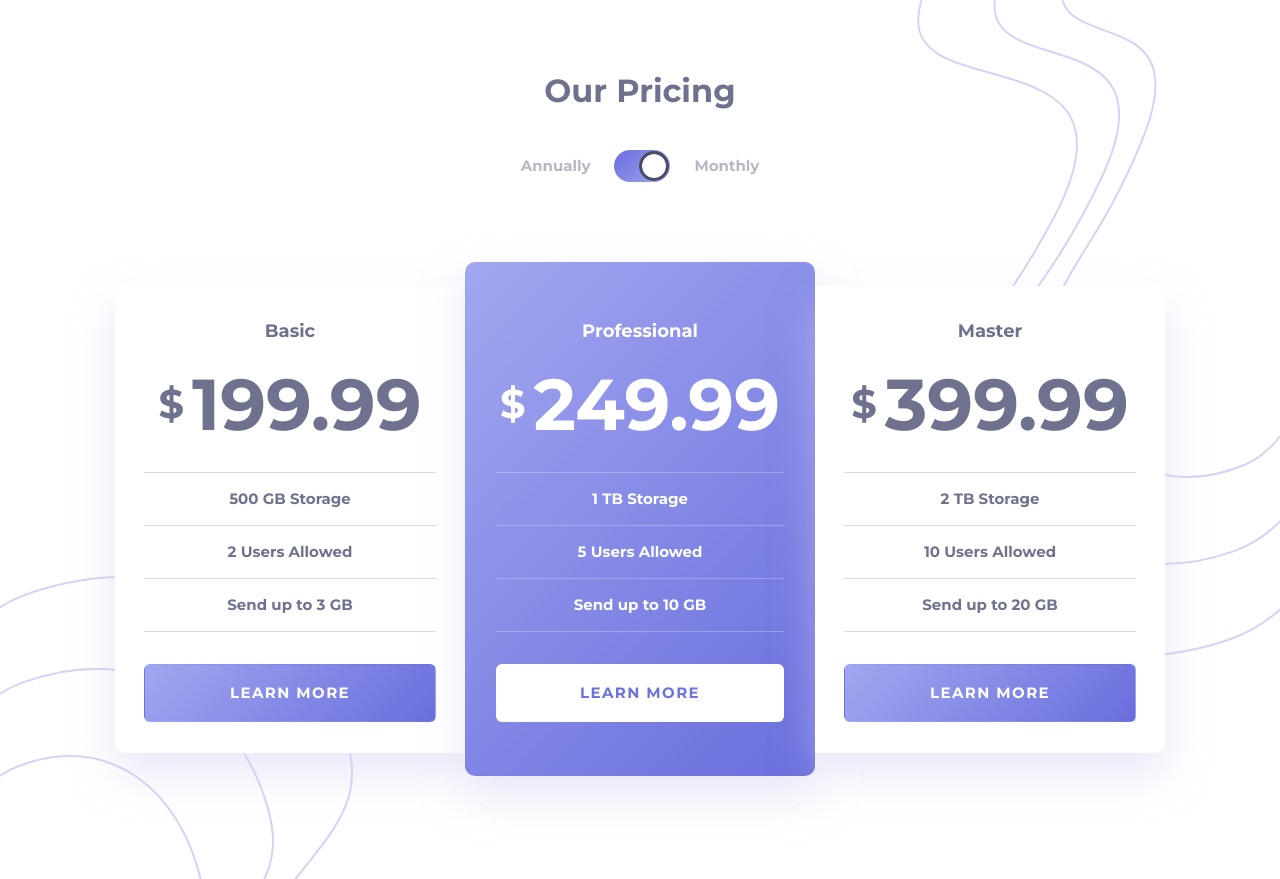
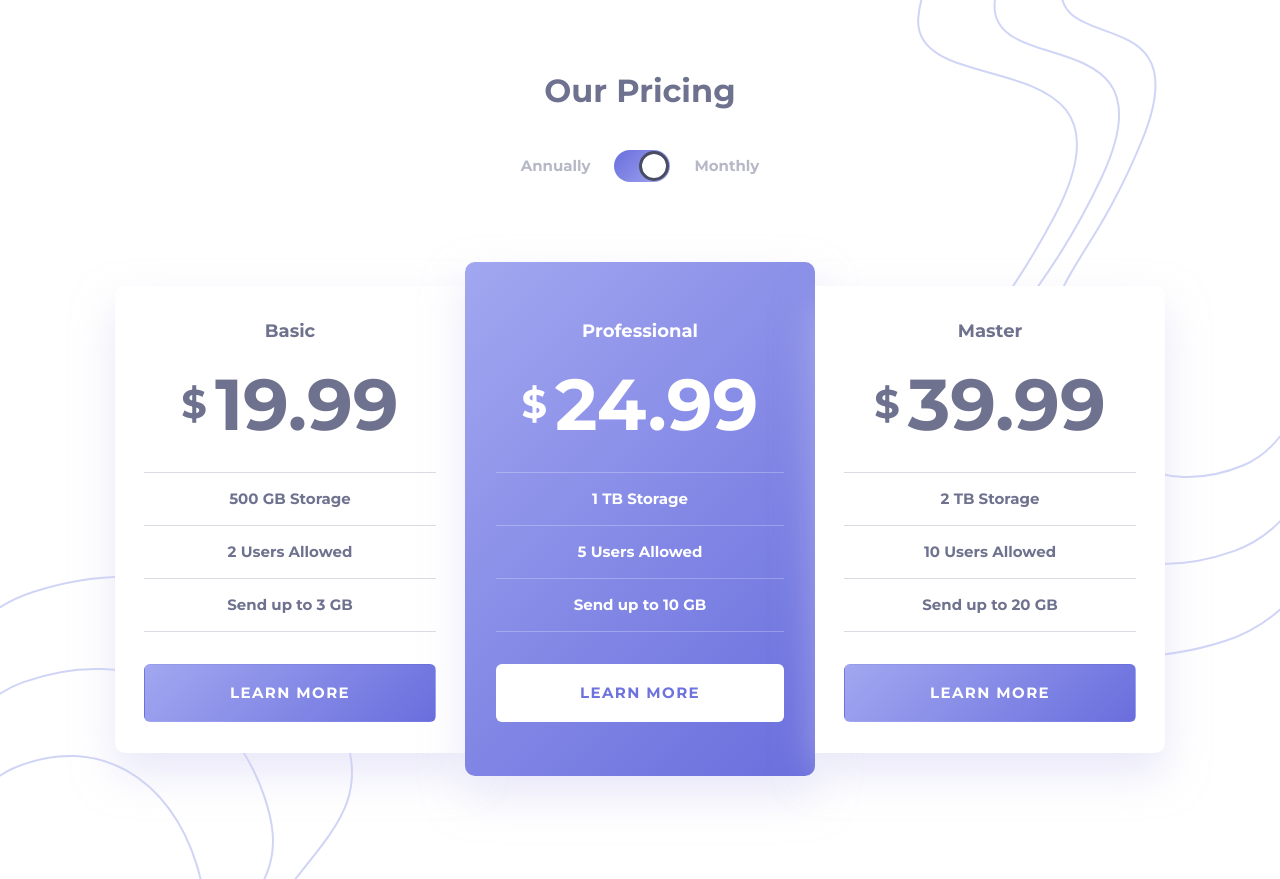
Before and after one commit to diogohenriquesc/fm-pricing-component, a website: page index.html in a window 1280 px wide. Both pictures are taken after a click on the label "Monthly". Drawn offline with Linux system fonts and the light colour scheme; files that its build step writes are made by us from their sources.

Commit message:
Added js

```diff
--- a/index.html
+++ b/index.html
@@ -20,8 +20,8 @@
           <div class="pricing-toggle">
             <label for="annually">Annually</label>
             <span class="pricing-toggle__wrapper">
-              <input type="radio" name="pricing" id="annually" checked>
-              <input type="radio" name="pricing" id="monthly">
+              <input type="radio" name="pricing" id="annually" value="annually" checked>
+              <input type="radio" name="pricing" id="monthly" value="monthly">
 
               <span class="pricing-toggle__background" aria-hidden="true"></span>
               <span class="pricing-toggle__switcher" aria-hidden="true"></span>
@@ -34,7 +34,7 @@
       <div class="component__content container">
         <div class="plan">
           <h3 class="plan__title">Basic</h3>
-          <p class="plan__price"><span>$</span>199.99</p>
+          <p class="plan__price">$ <span>199.99</span></p>
           <ul class="plan__features">
             <li class="plan__feature">500 GB Storage</li>
             <li class="plan__feature">2 Users Allowed</li>
@@ -45,7 +45,7 @@
 
         <div class="plan plan--highlight">
           <h3 class="plan__title">Professional</h3>
-          <p class="plan__price"><span>$</span>249.99</p>
+          <p class="plan__price">$ <span>249.99</span></p>
           <ul class="plan__features">
             <li class="plan__feature">1 TB Storage</li>
             <li class="plan__feature">5 Users Allowed</li>
@@ -56,7 +56,7 @@
 
         <div class="plan">
           <h3 class="plan__title">Master</h3>
-          <p class="plan__price"><span>$</span>399.99</p>
+          <p class="plan__price">$ <span>399.99</span></p>
           <ul class="plan__features">
             <li class="plan__feature">2 TB Storage</li>
             <li class="plan__feature">10 Users Allowed</li>
--- a/src/js/script.js
+++ b/src/js/script.js
@@ -0,0 +1,31 @@
+const pricingInputs = document.querySelectorAll('input[name="pricing"]');
+const priceTags = document.querySelectorAll('.plan__price span');
+const monthlyPrices = [19.99, 24.99, 39.99];
+const annuallyPrices = [199.99, 249.99, 399.99];
+
+let currentSelectedInput = getSelectedInput();
+
+function getSelectedInput() {
+	for (let i = 0; i <= pricingInputs.length; i++) {
+		if (pricingInputs[i].checked === true) {
+			return pricingInputs[i].value;
+		}
+	}
+}
+
+pricingInputs.forEach((input) => {
+	input.addEventListener('change', () => {
+		currentSelectedInput = input.value;
+    swichValues();
+	});
+});
+
+function swichValues() {
+  for (let i = 0; i < priceTags.length; i++) {
+    if (currentSelectedInput === 'monthly') {
+      priceTags[i].innerText = monthlyPrices[i];
+    } else {
+      priceTags[i].innerHTML = annuallyPrices[i];
+    }
+  }
+}
--- a/src/scss/components/_plan.scss
+++ b/src/scss/components/_plan.scss
@@ -54,17 +54,18 @@
   }
 
   &__price {
-    font-size: rem(72);
-    line-height: get-line-height(rem(72), rem(71));
+    font-size: rem(40);
+    line-height: get-line-height(rem(40), rem(48.76));
     display: flex;
     align-items: center;
     justify-content: center;
     gap: rem(8);
     margin-bottom: rem(32);
+    transition: all 250ms ease-in-out;
 
     span {
-      font-size: rem(40);
-      line-height: get-line-height(rem(40), rem(48.76));
+      font-size: rem(72);
+      line-height: get-line-height(rem(72), rem(71));
     }
   }
 
```
Also changed, not shown: dist/main.css, dist/script.js, 2 other files.
